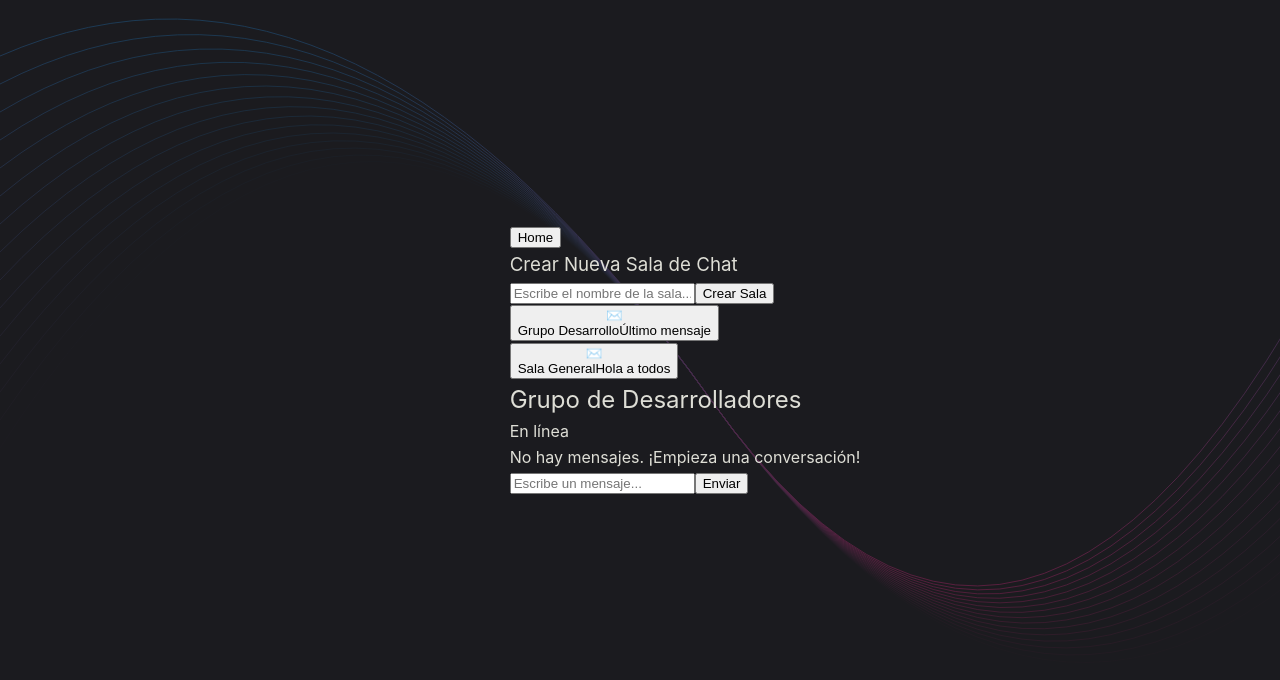
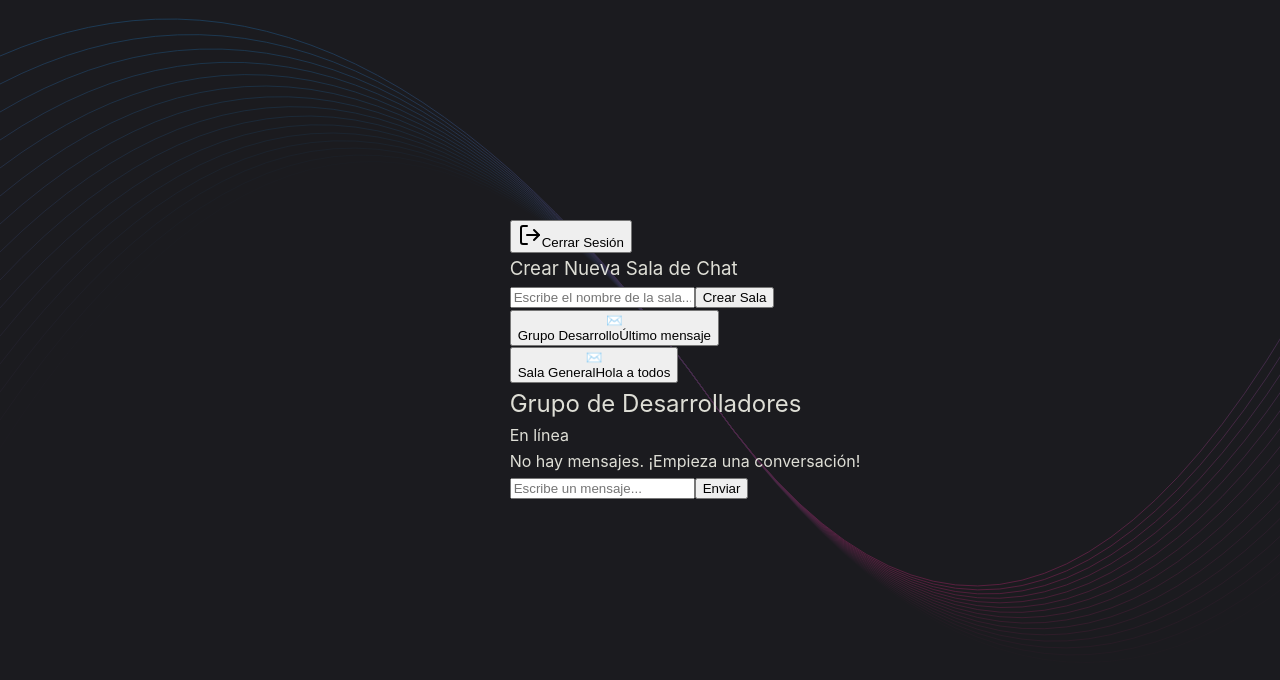
Before and after one commit to meigemn/chat_ya, a React (Vite) app in the folder src/renderer/: page /lobby in a window 1280 px wide. Shown: the top 680 px of the page. Built offline with nearby package versions, Linux system fonts and the light colour scheme.

Commit message:
:children_crossing: close session and redirect to login with button

```diff
--- a/src/renderer/src/App.tsx
+++ b/src/renderer/src/App.tsx
@@ -36,14 +36,7 @@ function Home() {
           </div>
         </div>
       </div>
-      <div id='boton-redireccion-lobby' className='flex justify-start mt-4'>
-        <button
-          onClick={goToLobby}
-          className='rounded-full border-2 border-blue-500 px-4 py-2 text-blue-500 hover:bg-blue-500 hover:text-white transition'
-        >
-          Lobby
-        </button>
-      </div>
+
     </div>
   );
 }
--- a/src/renderer/src/components/Lobby/HomeButton.tsx
+++ /dev/null
@@ -1,16 +0,0 @@
-import React from 'react';
-import { useNavigate } from 'react-router-dom';
-
-export default function HomeButton() {
-    const navigate = useNavigate();
-    const goToHome = () => navigate('/');
-
-    return (
-        <button
-            onClick={goToHome}
-            className='rounded-md border-2 border-green-500 ml-4 px-4 py-2 text-green-500 hover:bg-green-500 hover:text-white transition h-[7vh] w-[8vw] flex justify-center  '
-        >
-            Home
-        </button>
-    );
-}
--- a/src/renderer/src/components/Lobby/LobbyLayout.tsx
+++ b/src/renderer/src/components/Lobby/LobbyLayout.tsx
@@ -1,7 +1,6 @@
 import React, { ReactNode } from 'react';
-import HomeButton from './HomeButton';
 import CreateRoomButton from './CreateRoomButton';
-
+import LogoutButton from './LogoutButton';
 
 interface LobbyLayoutProps {
     chatList: ReactNode;
@@ -16,7 +15,7 @@ export const LobbyLayout: React.FC<LobbyLayoutProps> = ({ chatList, chatArea })
     console.log('LobbyLayout renderizado'); //Para testeo
     return (
         <div className="flex h-screen w-full bg-gray-50 p-4">
-            <HomeButton/>
+            <LogoutButton/>
             <CreateRoomButton/>
             {/* Columna Izquierda: Lista de Chats - 25% de ancho (o ancho fijo) */}
             <div className="w-1/4 min-w-[300px] max-w-[400px] mr-4 h-full">
--- /dev/null
+++ b/src/renderer/src/components/Lobby/LogoutButton.tsx
@@ -0,0 +1,49 @@
+import React from 'react';
+import { useNavigate } from 'react-router-dom';
+
+const LogOutIcon = (props: React.SVGProps<SVGSVGElement>) => (
+    <svg
+        {...props}
+        xmlns="http://www.w3.org/2000/svg"
+        width="24"
+        height="24"
+        viewBox="0 0 24 24"
+        fill="none"
+        stroke="currentColor"
+        strokeWidth="2"
+        strokeLinecap="round"
+        strokeLinejoin="round"
+        className="h-5 w-5 mr-2"
+    >
+        <path d="M9 21H5a2 2 0 0 1-2-2V5a2 2 0 0 1 2-2h4"/>
+        <polyline points="16 17 21 12 16 7"/>
+        <line x1="21" y1="12" x2="9" y2="12"/>
+    </svg>
+);
+
+export default function LogoutButton() {
+    const navigate = useNavigate();
+
+    // Función para manejar el cierre de sesión
+    const handleLogout = () => {
+        // 1. Limpiar el almacenamiento local (eliminar el token y la info del usuario)
+        localStorage.removeItem('authToken');
+        localStorage.removeItem('currentUser');
+
+        // Opcional: limpiar cualquier otro estado global si estás usando Context/Redux
+
+        // 2. Redirigir al usuario a la página de login
+        navigate('/');
+    };
+
+    return (
+        <button
+            onClick={handleLogout} // Llamar a la función de cierre de sesión
+            // He ajustado ligeramente las clases para incluir el icono y hacerlo más legible
+            className='rounded-md border-2 border-red-500 ml-4 px-4 py-2 text-red-500 hover:bg-red-500 hover:text-white transition h-[7vh] w-[12vw] flex items-center justify-center font-medium'
+        >
+            <LogOutIcon />
+            Cerrar Sesión
+        </button>
+    );
+}
--- a/src/renderer/src/components/Login/Login.tsx
+++ b/src/renderer/src/components/Login/Login.tsx
@@ -124,6 +124,15 @@ export default function Login() {
                 <h2 className="text-center text-3xl font-extrabold text-white-900">
                     Iniciar Sesión
                 </h2>
+                <div>
+                    Credenciales:
+                    <ul className="list-disc list-inside text-sm text-gray-700">
+                        <li className='select-text '>
+                            Email: usuarioChatYa@gmail.com
+                        </li>
+                        <li className='select-text '>Contraseña: usuarioChatYa1234! </li>
+                    </ul>
+                </div>
 
                 {/* Asignamos el manejador de envío al formulario */}
                 <form className="space-y-4" onSubmit={handleSubmit}>
```
